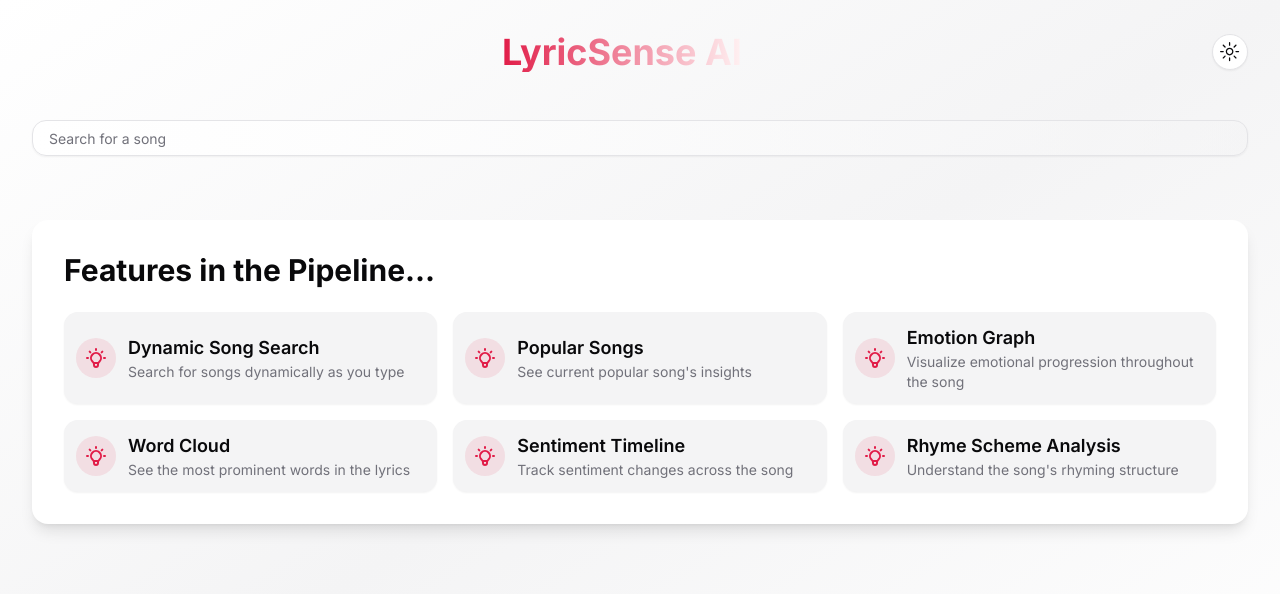
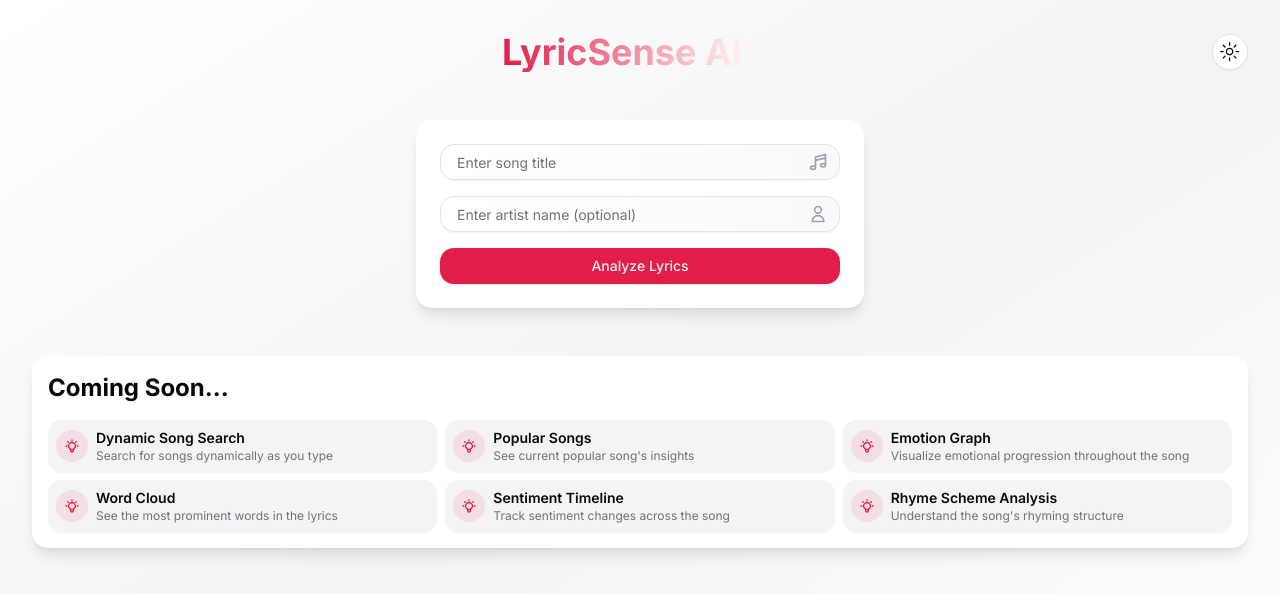
Before and after one commit to Tirth-chokshi/LyricSense-AI, a Next.js app: page / in a window 1280 px wide. Shown: the top 594 px of the page. Built offline with nearby package versions, Linux system fonts and the light colour scheme.

Commit message:
rollbacked

```diff
--- a/src/app/page.js
+++ b/src/app/page.js
@@ -1,9 +1,9 @@
 "use client"
-import { useState, useCallback } from 'react'
-import debounce from 'lodash/debounce'
+import { useState } from 'react'
 import axios from 'axios'
 import { useTheme } from "next-themes"
 import { Input } from "@/components/ui/input"
+import { Button } from "@/components/ui/button"
 import Keywords from "@/components/Keywords"
 import Analysis from "@/components/Analysis"
 import ChatInterface from '@/components/ChatInterface'
@@ -19,8 +19,6 @@ export default function Home() {
   const [moodsAndThemes, setMoodsAndThemes] = useState(null)
   const [loading, setLoading] = useState(false)
   const [submitted, setSubmitted] = useState(false)
-  const [searchQuery, setSearchQuery] = useState('');
-  const [searchResults, setSearchResults] = useState([]);
   // const [emotionData, setEmotionData] = useState([])
   // const [wordCloudData, setWordCloudData] = useState([])
   // const [sentimentData, setSentimentData] = useState([])
@@ -30,71 +28,38 @@ export default function Home() {
 
   const { setTheme } = useTheme()
 
-  const debouncedSearch = useCallback(
-    debounce((query) => handleSearch(query), 300),
-    []
-  )
-
-  const handleSearch = async (query) => {
-    if (query.length < 2) {
-      setSearchResults([]);
-      return;
-    }
-
-    setLoading(true);
+  const handleSubmit = async (e) => {
+    e.preventDefault()
+    setLoading(true)
+    setSubmitted(false)
 
     try {
-      const response = await axios.post('/api/search', { songTitle: query });
-      if (response.data.success) {
-        setSearchResults(response.data.results);
-      } else {
-        console.error('Search failed:', response.data.message);
-        setSearchResults([]);
+      console.log('Submitting form with:', { songTitle, artistName })
+      const [keywordsRes, analysisRes] = await Promise.all([
+        axios.post('/api/keywords', { songTitle, artistName }),
+        axios.post('/api/analysis', { songTitle, artistName })
+      ])
+
+      setKeywordsResponse(keywordsRes.data.response)
+      setAnalysisResponse(analysisRes.data.overallAnalysis)
+      setYoutubeUrl(keywordsRes.data.youtubeUrl)
+      setMoodsAndThemes(keywordsRes.data.moodsAndThemes)
+      // setEmotionData(analysisRes.data.emotionData)
+      // setWordCloudData(analysisRes.data.wordCloudData || [])
+      // setSentimentData(analysisRes.data.sentimentData || [])
+      // setThemeData(analysisRes.data.themeData || [])
+      // setRhymeData(analysisRes.data.rhymeData || {})
+      // setLyricsData(analysisRes.data.lyricsData || [])
+
+      setSubmitted(true)
+    } catch (error) {
+      console.error('Error fetching data:', error)
+      setKeywordsResponse('Error fetching data')
+      setAnalysisResponse('Error fetching data')
+    } finally {
+      setLoading(false)
     }
-    } catch (error) {
-      console.error('Error performing search:', error);
-      setSearchResults([]);
-    } finally {
-      setLoading(false);
   }
-  };
-
-  const handleSongSelection = async (result) => {
-    setSongTitle(result.title);
-    setArtistName(result.artist);
-    setSearchQuery(''); // Clear the search query
-    setSearchResults([]); // Clear the search results
-
-    // Trigger analysis immediately
-    await handleSubmit(null, result.title, result.artist);
-  };
-
-  const handleSubmit = async (e, title = songTitle, artist = artistName) => {
-    if (e) e.preventDefault();
-    setLoading(true);
-    setSubmitted(false);
-
-    try {
-      console.log('Submitting form with:', { title, artist });
-      const [keywordsRes, analysisRes] = await Promise.all([
-        axios.post('/api/keywords', { songTitle: title, artistName: artist }),
-        axios.post('/api/analysis', { songTitle: title, artistName: artist })
-      ]);
-
-      setKeywordsResponse(keywordsRes.data.response);
-      setAnalysisResponse(analysisRes.data.overallAnalysis);
-      setYoutubeUrl(keywordsRes.data.youtubeUrl);
-      setMoodsAndThemes(keywordsRes.data.moodsAndThemes);
-
-      setSubmitted(true);
-    } catch (error) {
-      console.error('Error fetching data:', error);
-      setKeywordsResponse('Error fetching data');
-      setAnalysisResponse('Error fetching data');
-    } finally {
-      setLoading(false);
-    }
-  };
 
   return (
     <div className="min-h-screen bg-gradient-to-br from-background via-secondary to-background">
@@ -109,31 +74,51 @@ export default function Home() {
           </div>
         </header>
 
+        <main>
+          <form onSubmit={handleSubmit} className="space-y-4 max-w-md mx-auto mb-12 bg-card p-6 rounded-lg shadow-lg">
+            <div className="relative">
               <Input
                 type="text"
-          value={searchQuery}
-          onChange={(e) => {
-            setSearchQuery(e.target.value);
-            debouncedSearch(e.target.value);
-          }}
-          placeholder="Search for a song"
+                value={songTitle}
+                onChange={(e) => setSongTitle(e.target.value)}
+                placeholder="Enter song title"
                 className="w-full pl-4 pr-10 py-2 border rounded-md bg-gradient-to-r from-background to-secondary/50 focus:outline-none focus:ring-2 focus:ring-primary/50"
               />
+              <div className="absolute inset-y-0 right-0 flex items-center pr-3 pointer-events-none">
+                <svg className="w-5 h-5 text-gray-400" fill="none" stroke="currentColor" viewBox="0 0 24 24" xmlns="http://www.w3.org/2000/svg">
+                  <path strokeLinecap="round" strokeLinejoin="round" strokeWidth="2" d="M9 19V6l12-3v13M9 19c0 1.105-1.343 2-3 2s-3-.895-3-2 1.343-2 3-2 3 .895 3 2zm12-3c0 1.105-1.343 2-3 2s-3-.895-3-2 1.343-2 3-2 3 .895 3 2zM9 10l12-3"></path>
+                </svg>
+              </div>
+            </div>
+            <div className="relative">
+              <Input
+                type="text"
+                value={artistName}
+                onChange={(e) => setArtistName(e.target.value)}
+                placeholder="Enter artist name (optional)"
+                className="w-full pl-4 pr-10 py-2 border rounded-md bg-gradient-to-r from-background to-secondary/50 focus:outline-none focus:ring-2 focus:ring-primary/50"
+              />
+              <div className="absolute inset-y-0 right-0 flex items-center pr-3 pointer-events-none">
+                <svg className="w-5 h-5 text-gray-400" fill="none" stroke="currentColor" viewBox="0 0 24 24" xmlns="http://www.w3.org/2000/svg">
+                  <path strokeLinecap="round" strokeLinejoin="round" strokeWidth="2" d="M16 7a4 4 0 11-8 0 4 4 0 018 0zM12 14a7 7 0 00-7 7h14a7 7 0 00-7-7z"></path>
+                </svg>
+              </div>
+            </div>
+            <Button type="submit" className="w-full bg-primary hover:bg-primary/90 text-primary-foreground" disabled={loading}>
+              {loading ? (
+                <>
+                  <svg className="animate-spin -ml-1 mr-3 h-5 w-5 text-white" xmlns="http://www.w3.org/2000/svg" fill="none" viewBox="0 0 24 24">
+                    <circle className="opacity-25" cx="12" cy="12" r="10" stroke="currentColor" strokeWidth="4"></circle>
+                    <path className="opacity-75" fill="currentColor" d="M4 12a8 8 0 018-8V0C5.373 0 0 5.373 0 12h4zm2 5.291A7.962 7.962 0 014 12H0c0 3.042 1.135 5.824 3 7.938l3-2.647z"></path>
+                  </svg>
+                  Analyzing...
+                </>
+              ) : (
+                'Analyze Lyrics'
+              )}
+            </Button>
+          </form>
 
-        <div className="grid gap-4 md:grid-cols-2 lg:grid-cols-3 mt-4">
-          {searchResults.map((result) => (
-            <div
-              key={result.id}
-              className="bg-card p-4 rounded-lg shadow cursor-pointer hover:shadow-md transition-shadow"
-              onClick={() => handleSongSelection(result)}
-            >
-              <img src={result.albumArt} alt={result.fullTitle} className="w-full h-40 object-cover rounded-md mb-2" />
-              <h3 className="font-bold">{result.fullTitle}</h3>
-            </div>
-          ))}
-        </div>
-
-        <main>
           {loading ? (
             <div className="flex justify-center items-center h-64">
               <span className="loader"></span>
@@ -176,8 +161,7 @@ export default function Home() {
             </div>
           )}
         </main>
-
-        <div className='mt-12'>
+        <div className='mt-12' >
         <ComingSoonSection />
         </div>
       </div>
--- a/src/components/ComingSoonSection.jsx
+++ b/src/components/ComingSoonSection.jsx
@@ -2,15 +2,15 @@
 import { useState } from 'react'
 
 const ComingSoonFeature = ({ title, description }) => (
-  <li className="flex items-center space-x-3 p-3 bg-secondary rounded-md shadow-sm transition-all hover:shadow-md">
-    <div className="flex-shrink-0 w-10 h-10 bg-primary/10 rounded-full flex items-center justify-center">
-      <svg className="w-6 h-6 text-primary" fill="none" stroke="currentColor" viewBox="0 0 24 24" xmlns="http://www.w3.org/2000/svg">
+  <li className="flex items-center space-x-2 p-2 bg-secondary rounded-md shadow-sm transition-all hover:shadow-md">
+    <div className="flex-shrink-0 w-8 h-8 bg-primary/10 rounded-full flex items-center justify-center">
+      <svg className="w-4 h-4 text-primary" fill="none" stroke="currentColor" viewBox="0 0 24 24" xmlns="http://www.w3.org/2000/svg">
         <path strokeLinecap="round" strokeLinejoin="round" strokeWidth={2} d="M9.663 17h4.673M12 3v1m6.364 1.636l-.707.707M21 12h-1M4 12H3m3.343-5.657l-.707-.707m2.828 9.9a5 5 0 117.072 0l-.548.547A3.374 3.374 0 0014 18.469V19a2 2 0 11-4 0v-.531c0-.895-.356-1.754-.988-2.386l-.548-.547z" />
       </svg>
     </div>
     <div>
-      <h3 className="font-semibold text-lg">{title}</h3>
-      <p className="text-sm text-muted-foreground">{description}</p>
+      <h3 className="font-semibold text-sm">{title}</h3>
+      <p className="text-xs text-muted-foreground">{description}</p>
     </div>
   </li>
 )
@@ -33,18 +33,9 @@ export const ComingSoonSection = () => {
   )
 
   return (
-    <section className="bg-card rounded-lg shadow-lg p-8 transition-all hover:shadow-xl">
-      <h2 className="text-3xl font-bold mb-6 text-card-foreground">Features in the Pipeline...</h2>
-      {/* <div className="mb-6">
-        <Input
-          type="text"
-          placeholder="Search upcoming features..."
-          value={searchTerm}
-          onChange={(e) => setSearchTerm(e.target.value)}
-          className="w-full max-w-md"
-        />
-      </div> */}
-      <ul className="grid gap-4 md:grid-cols-2 lg:grid-cols-3">
+    <section className="bg-card rounded-lg shadow-lg p-4 transition-all hover:shadow-xl">
+      <h2 className="text-2xl font-bold mb-4 text-card-foreground">Coming Soon...</h2>
+      <ul className="grid gap-2 md:grid-cols-2 lg:grid-cols-3">
         {filteredFeatures.map((feature, index) => (
           <ComingSoonFeature key={index} title={feature.title} description={feature.description} />
         ))}
--- /dev/null
+++ b/src/components/SearchBar.jsx
@@ -0,0 +1,79 @@
+import React, { useState, useCallback } from 'react';
+import { debounce } from 'lodash';
+import { Input } from "@/components/ui/input";
+import { Search, Mic,AudioLines } from 'lucide-react';
+
+const SearchBar = ({ onSearch, onSelect, selectedSong }) => {
+  const [searchQuery, setSearchQuery] = useState('');
+  const [searchResults, setSearchResults] = useState([]);
+  const [isSearching, setIsSearching] = useState(false);
+
+  const debouncedSearch = useCallback(
+    debounce((query) => {
+      if (query.length >= 2) {
+        setIsSearching(true);
+        onSearch(query).then((results) => {
+          setSearchResults(results);
+          setIsSearching(false);
+        });
+      } else {
+        setSearchResults([]);
+      }
+    }, 300),
+    [onSearch]
+  );
+
+  const handleInputChange = (e) => {
+    const query = e.target.value;
+    setSearchQuery(query);
+    debouncedSearch(query);
+  };
+
+  const handleSelect = (result) => {
+    onSelect(result);
+    setSearchQuery('');
+    setSearchResults([]);
+  };
+
+  return (
+    <div className="w-full max-w-3xl mx-auto">
+      <div className="relative">
+        <Search className="absolute left-3 top-1/2 transform -translate-y-1/2 text-muted-foreground" />
+        <Input
+          type="text"
+          value={searchQuery}
+          onChange={handleInputChange}
+          placeholder={selectedSong ? `${selectedSong.title} - ${selectedSong.artist}` : "Search for songs or artists"}
+          className="pl-10 pr-10 py-3 w-full bg-secondary text-primary-foreground rounded-full focus:outline-none focus:ring-2 focus:ring-primary"
+        />
+        <AudioLines className="absolute right-3 top-1/2 transform -translate-y-1/2 text-muted-foreground cursor-pointer" />
+      </div>
+
+      {isSearching && (
+        <div className="mt-4 text-center text-muted-foreground">
+          Searching...
+        </div>
+      )}
+
+      {searchResults.length > 0 && (
+        <div className="mt-4 bg-secondary rounded-lg shadow-lg overflow-hidden">
+          {searchResults.map((result) => (
+            <div
+              key={result.id}
+              className="flex items-center p-4 hover:bg-primary/10 cursor-pointer transition-colors duration-200"
+              onClick={() => handleSelect(result)}
+            >
+              <img src={result.albumArt} alt={result.fullTitle} className="w-12 h-12 rounded-md mr-4" />
+              <div>
+                <h3 className="font-semibold text-primary-foreground">{result.title}</h3>
+                <p className="text-sm text-muted-foreground">{result.artist}</p>
+              </div>
+            </div>
+          ))}
+        </div>
+      )}
+    </div>
+  );
+};
+
+export default SearchBar;
```
Lines whose indentation alone changed are shown as unchanged.
